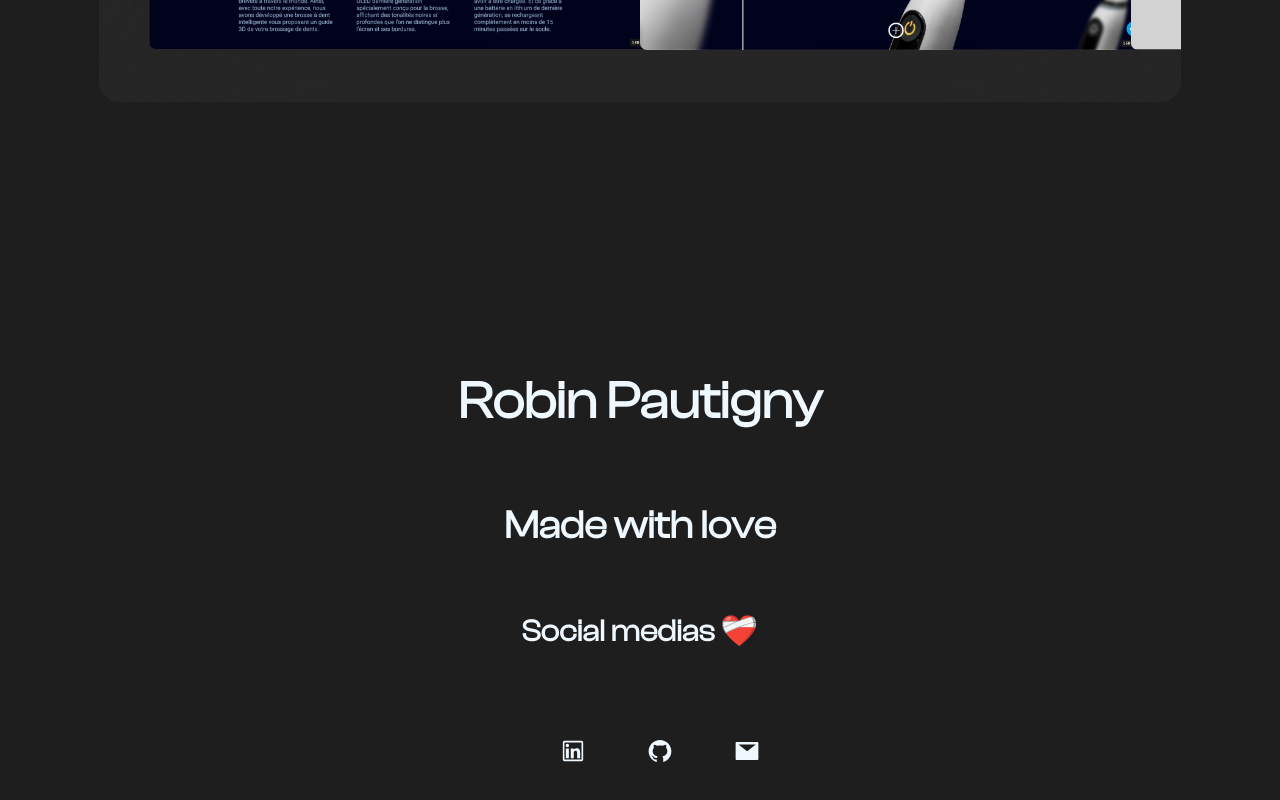
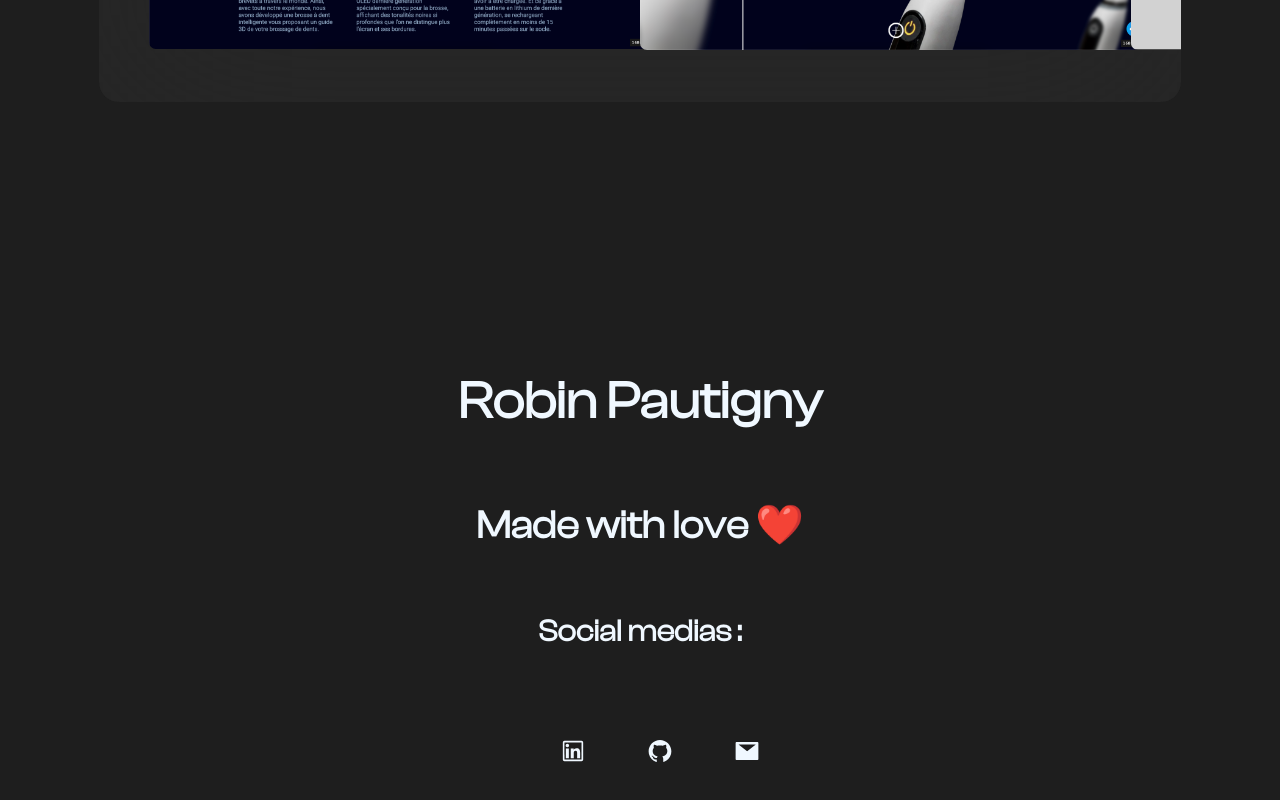
Before and after one commit to rob1-alt/portfolio2022, a React (Create React App) app: page / in a window 1280 px wide. Shown: the part 3818-4618 px from the top of the page. Built offline with nearby package versions, Linux system fonts and the light colour scheme; grey boxes are pictures that could not be loaded.

Commit message:
fix build

```diff
--- a/src/App.js
+++ b/src/App.js
@@ -265,8 +265,8 @@ function App() {
       </header>
       <header className='App3-header'>
         <h1>Robin Pautigny</h1>
-        <h2>Made with love </h2>
-        <h3>Social medias <a href='https://textup.fr/610262g7'>❤️‍🩹</a></h3>
+        <h2>Made with love ❤️</h2>
+        <h3>Social medias :</h3>
 
         <ul className='socialMedias'>
           <li><a href="https://www.linkedin.com/in/robin-pautigny/" target="_blank"><AiOutlineLinkedin /></a></li>
```
